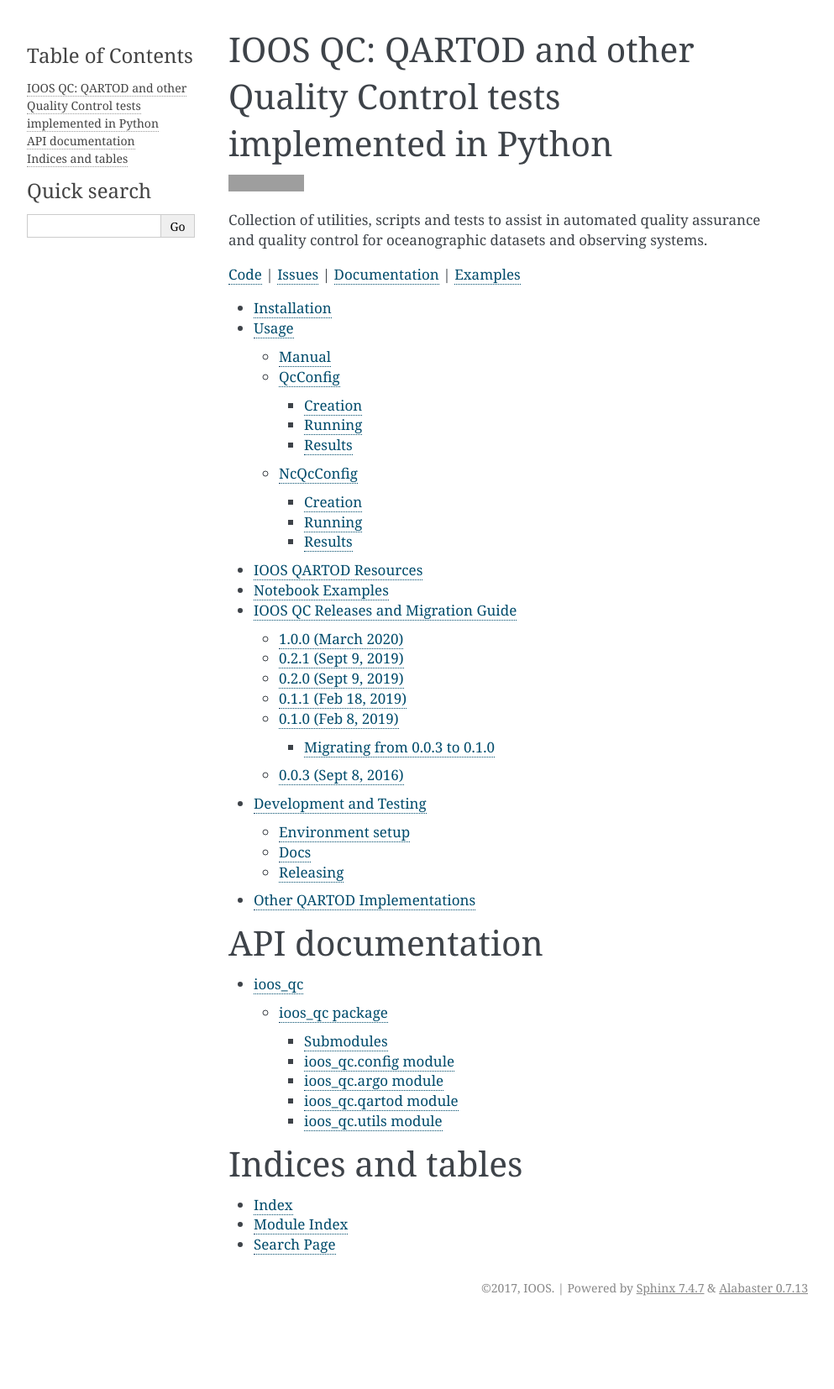
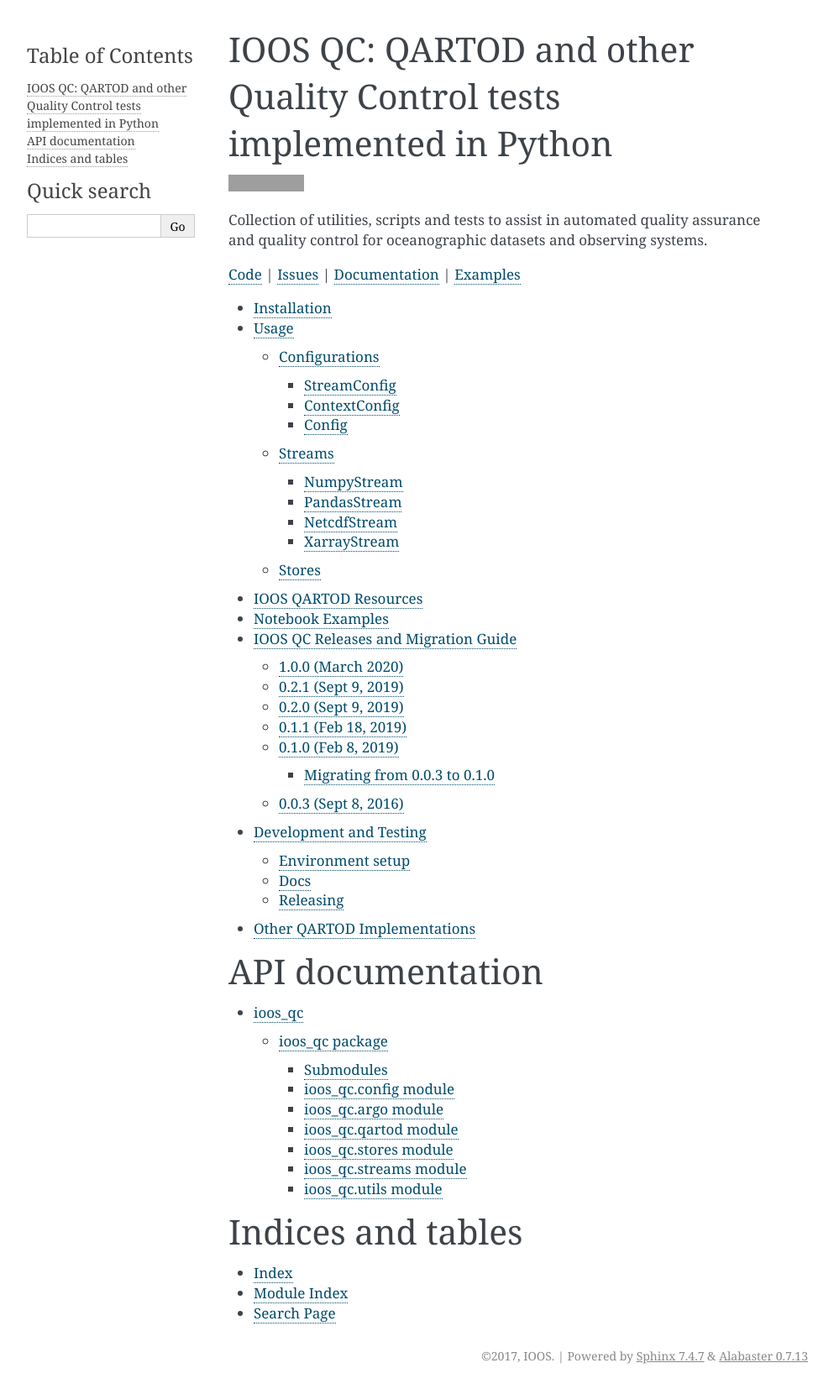
Before and after one commit to ioos/ioos_qc, a Sphinx documentation site: the page built from docs/source/index.rst, in a window 1280 px wide. Shown: the whole page at 84% size, without its empty margins (148-1141 px from the left). Built offline with Sphinx 7.4.7, drawn with Linux system fonts in a browser that asks for light colours; before the commit the page ends 1573 px from its top, so only the background shows below that; some of the changed lines change nothing that is shown; grey boxes are pictures that could not be loaded.

Commit message:
Update docs

```diff
--- a/docs/source/api/ioos_qc.rst
+++ b/docs/source/api/ioos_qc.rst
@@ -2,9 +2,9 @@
 ================
 
 .. automodule:: ioos_qc
-    :members:
-    :undoc-members:
-    :show-inheritance:
+   :members:
+   :undoc-members:
+   :show-inheritance:
 
 Submodules
 ----------
@@ -13,9 +13,9 @@
 ----------------------
 
 .. automodule:: ioos_qc.config
-    :members:
-    :undoc-members:
-    :show-inheritance:
+   :members:
+   :undoc-members:
+   :show-inheritance:
 
 ioos\_qc.argo module
 -----------------------
@@ -29,14 +29,30 @@
 ----------------------
 
 .. automodule:: ioos_qc.qartod
-    :members:
-    :undoc-members:
-    :show-inheritance:
+   :members:
+   :undoc-members:
+   :show-inheritance:
+
+ioos\_qc.stores module
+----------------------
+
+.. automodule:: ioos_qc.stores
+   :members:
+   :undoc-members:
+   :show-inheritance:
+
+ioos\_qc.streams module
+-----------------------
+
+.. automodule:: ioos_qc.streams
+   :members:
+   :undoc-members:
+   :show-inheritance:
 
 ioos\_qc.utils module
 ---------------------
 
 .. automodule:: ioos_qc.utils
-    :members:
-    :undoc-members:
-    :show-inheritance:
+   :members:
+   :undoc-members:
+   :show-inheritance:
--- a/docs/source/conf.py
+++ b/docs/source/conf.py
@@ -42,7 +42,7 @@
     'sphinx.ext.mathjax',
     'sphinx.ext.viewcode',
     'sphinx_autodoc_typehints',
-    "nbsphinx",
+    #"nbsphinx",
 ]
 
 napoleon_google_docstring = True
--- a/docs/source/usage.rst
+++ b/docs/source/usage.rst
@@ -1,50 +1,48 @@
 Usage
 =====
 
-There are three main ways to use the `ioos_qc` project.
+There are three main concepts in the `ioos_qc` project:
 
-- Manual_
-- QcConfig_
-- NcQcConfig_
+- Configurations_: Quality control configuration
+- Streams_: Data source to run quality checks against
+- Stores_: Storage for the quality control results
 
 
-Manual
-------
+
+Configurations
+--------------
+
+Configiration objects represent a collection of quality control tests to run and the parameters for each one. There three main types of `Config` objects:
+
+- StreamConfig_: Configures QC tests for a single stream of data like a ``list``, ``tuple``, ``numpy.ndarray``, ``dask.array``, ``pandas.Series``, ``netCDF4.Variable``, or ``xarray.DataArray``
+- ContextConfig_: A collection of a `region`, a `window` and a list of ``StreamConfig`` objects, suitable for configuring QC for collections of data in a ``pandas.DataFrame``, ``dask.DataFrame``, ``netCDF4.Dataset``, or ``xarray.Dataset``
+- Config_: A collection of ``ContextConfig`` objects, suitable for configuring a single input dataset to be broken up by region and time window before having QC checks applied.
+
+Each confuguration type can be initialized with the following:
+
+- python ``dict`` or ``OrderedDict``
+- JSON/YAML filepath (``str`` or ``Path`` object), ``str``, or ``StringIO``
+
+In addition, the ``ContextConfig`` and ``Config`` objects can be initialized with:
+
+- netCDF4/xarray filepath (``str`` or ``Path`` object) or ``Dataset``
+
+
+StreamConfig
+~~~~~~~~~~~~
+A ``StreamConfig`` object defines a specific `ioos_qc` test module and test function along with the configuration parameters in which to run it with.
+
+Usage
+^^^^^
 
 .. code-block:: python
     :linenos:
-    :caption: Calling a test manually
+    :caption: A basic ``StreamConfig`` object
 
-    from ioos_qc import qartod
-
-    qartod.spike_test(
-        inp=list(range(13)),
-        suspect_span=[1, 11],
-        fail_span=[0, 12]
-    )
-
-
-QcConfig
---------
-
-A `QcConfig` object can be created and used to run checks against multiple streams of input data. To create a `QcConfig` object you may use a `dict` or a file system path in the form of a `str` or `Path` object.
-
-
-You can create an `QcConfig` object from the following:
-
-- python `dict` or `OrderedDict`
-- JSON/YAML filepath (`str` or `Path` object)
-
-Creation
-~~~~~~~~
-
-.. code-block:: python
-    :linenos:
-    :caption: Use a dict to load the QcConfig
-
-    from ioos_qc.config import QcConfig
+    from ioos_qc.config import StreamConfig
 
     config = {
+        'aggregate:': None,
         'qartod': {
             'gross_range_test': {
                 'suspect_span': [1, 11],
@@ -52,291 +50,309 @@
             }
         }
     }
-    q = QcConfig(config)
+    c = StreamConfig(config)
 
+
+ContextConfig
+~~~~~~~~~~~~~
+A ``ContextConfig`` object defines multiple ``StreamConfig`` objects as well as optional `region` and `window` objects.
+
+region
+^^^^^^
+A `GeoJSON` representation of a geographical region. This is processed into a ``shapely.geometry.GeometryCollection`` internally for intersection calculations.
+
+window
+^^^^^^
+An object defining a time window using ``starting`` and ``ending``. Interally this is defined as
+
+.. code-block:: python
+
+    window = namedtuple(
+        'TimeWindow',
+        ('starting', 'ending'),
+        defaults=[None, None]
+    )
+
+Usage
+^^^^^
 
 .. code-block:: python
     :linenos:
-    :caption: With `str` path
+    :caption: A basic ``ContextConfig`` object
 
+    from ioos_qc.config import ContextConfig
+
+    config = """
+        region: null
+        window:
+            starting: 2020-01-01T00:00:00Z
+            ending: 2020-04-01T00:00:00Z
+        streams:
+            variable1:
+                qartod:
+                    location_test:
+                        bbox: [-80, 40, -70, 60]
+            variable2:
+                qartod:
+                    gross_range_test:
+                        suspect_span: [1, 11]
+                        fail_span: [0, 12]
     """
-    qartod:
-        gross_range_test:
-            suspect_span: [1, 11]
-            fail_span:
-                - 0
-                - 12
-    """
-    from ioos_qc.config import QcConfig
-
-    with open(path) as f:
-        q = QcConfig(f.read())
+    c = ContextConfig(config)
+    c = Config(config)  # Also loadable as a Config
 
 
-Running
-~~~~~~~
+Config
+~~~~~~
+The highest level and most flexible configuration object is a ``Config``. It can describe quality control configurations for any number of regions, windows and streams.
 
-Once you have a valid `QcConfig` object, the `run` method will execute all test that are configured within the object against any number of input arguments. The input arguments you supply to the `run` method should match the input arguments of each test. Refer to the API documentation for which tests require which input arguments.
 
-For example, if I want to run the `gross_range_test` and the `location_test` using a single `QcConfig` object I would setup my object like so:
+Usage
+^^^^^
 
 .. code-block:: python
     :linenos:
+    :caption: A basic ``Config`` object
 
-    from ioos_qc.config import QcConfig
+    from ioos_qc.config import Config
 
-    config = {
-        'qartod': {
-            'gross_range_test': {
-                'suspect_span': [1, 11],
-                'fail_span': [0, 12],
-            }
-            'location_test': {
-                'bbox': [-100, -40, 100, 40]
-            }
-        }
-    }
-    q = QcConfig(config)
+    config = """
+        contexts:
+            -   region: null
+                window:
+                    starting: 2020-01-01T00:00:00Z
+                    ending: 2020-04-01T00:00:00Z
+                streams:
+                    variable1:
+                        qartod:
+                            location_test:
+                                bbox: [-80, 40, -70, 60]
+                    variable2:
+                        qartod:
+                            gross_range_test:
+                                suspect_span: [1, 11]
+                                fail_span: [0, 12]
+            -   region: null
+                window:
+                    starting: 2020-01-01T00:00:00Z
+                    ending: 2020-04-01T00:00:00Z
+                streams:
+                    variable1:
+                        qartod:
+                            location_test:
+                                bbox: [-80, 40, -70, 60]
+                    variable2:
+                        qartod:
+                            gross_range_test:
+                                suspect_span: [1, 11]
+                                fail_span: [0, 12]
+    """
+    c = Config(config)
 
-* `gross_range_test` requires the parameter `inp`.
-* `location_test` requires the parameters `lon` and `lat`.
+
+Streams
+-------
+
+Streams represent the data input types for running quality control tests. A user "runs" a stream of data through a collection of quality control tests defined by a Config_. A list of possible Streams can be found in the :ref:`Streams API<ioos\_qc.streams module>`.
+
+
+NumpyStream
+~~~~~~~~~~~
 
 .. code-block:: python
     :linenos:
+    :caption: An example of a NumpyStream
 
-    results = q.run(
-        inp=list(range(13))  # To satisfy `gross_range_test`
-        lat=[ -41,  -40, -39, 0, 39,  40,  41],  # To satisfy `location_test`
-        lon=[-101, -100, -99, 0, 99, 100, 101],  # To satisfy `location_test`
-     )
+    import numpy as np
+    import pandas as pd
+    from ioos_qc.config import Config
+    from ioos_qc.streams import NumpyStream
 
-All arguments can also be specified in the config object:
+    config = """
+        window:
+            starting: 2020-01-01T00:00:00Z
+            ending: 2020-04-01T00:00:00Z
+        streams:
+            variable1:
+                qartod:
+                    aggregate:
+                    gross_range_test:
+                        suspect_span: [20, 30]
+                        fail_span: [10, 40]
+    """
+    c = Config(config)
+
+    rows = 50
+    tinp = pd.date_range(start='01/01/2020', periods=rows, freq='D').values
+    inp = np.arange(0, tinp.size)
+    zinp = np.full_like(tinp, 2.0)
+    lat = np.full_like(tinp, 36.1)
+    lon = np.full_like(tinp, -76.5)
+
+    # Setup the stream
+    ns = NumpyStream(inp, tinp, zinp, lat, lon)
+    # Pass the run method the config to use
+    results = ns.run(c)
+
+
+PandasStream
+~~~~~~~~~~~~
+
+A PandasStream pulls all required information to run the qc tests from a single DataFrame. If the axes column names are not in ``time``, ``z``, ``lat``, ``lon`` or ``geom``, you may provide them as key word arguments. See the API docs for more information.
 
 .. code-block:: python
     :linenos:
+    :caption: An example of a PandasStream
 
-    config = {
-        'qartod': {
-            'gross_range_test': {
-                'suspect_span': [1, 11],
-                'fail_span': [0, 12],
-                'inp': [0, 1, 2, 3, 4, 5, 6, 7, 8, 9, 10, 11 12]
-            }
-            'location_test': {
-                'bbox': [-100, -40, 100, 40],
-                'lat':  [ -41,  -40, -39, 0, 39,  40,  41],
-                'lon':  [-101, -100, -99, 0, 99, 100, 101],
-            }
-        }
+    import numpy as np
+    import pandas as pd
+    from ioos_qc.config import Config
+    from ioos_qc.streams import PandasStream
+
+    config = """
+        contexts:
+            -   window:
+                    starting: 2020-01-01T00:00:00Z
+                    ending: 2020-02-01T00:00:00Z
+                streams:
+                    variable1:
+                        qartod:
+                            aggregate:
+                            gross_range_test:
+                                suspect_span: [3, 4]
+                                fail_span: [2, 5]
+                    variable2:
+                        qartod:
+                            aggregate:
+                            gross_range_test:
+                                suspect_span: [23, 24]
+                                fail_span: [22, 25]
+            -   window:
+                    starting: 2020-02-01T00:00:00Z
+                    ending: 2020-03-01T00:00:00Z
+                streams:
+                    variable1:
+                        qartod:
+                            aggregate:
+                            gross_range_test:
+                                suspect_span: [43, 44]
+                                fail_span: [42, 45]
+                    variable2:
+                        qartod:
+                            aggregate:
+                            gross_range_test:
+                                suspect_span: [23, 24]
+                                fail_span: [22, 25]
+    """
+    c = Config(config)
+
+    rows = 50
+    data_inputs = {
+        'time': pd.date_range(start='01/01/2020', periods=rows, freq='D'),
+        'z': 2.0,
+        'lat': 36.1,
+        'lon': -76.5,
+        'variable1': np.arange(0, rows),
+        'variable2': np.arange(0, rows),
     }
-    q = QcConfig(config)
-    results = q.run()
+    df = pd.DataFrame(data_inputs)
+
+    # Setup the stream
+    ps = PandasStream(df)
+    # ps = PandasStream(df, time='time', z='z', lat='lat', lon='lon', geom='geom')
+    # Pass the run method the config to use
+    results = ps.run(c)
 
 
-Results
-~~~~~~~
+NetcdfStream
+~~~~~~~~~~~~
 
-The results of a `QcConfig.run(...)` is a python OrderedDict that has the same structure as the
-config object. The leaves (test parameters) are replaced by the results of each test.
+A subset of the NumpyStream, the NetcdfStream simply extracts numpy arrays from variables within a netCDF file and passes them through as arrays to NumpyStream. If you are using this class you should look towards the XarrayStream class which subsets more efficiently.
 
 .. code-block:: python
     :linenos:
-    :caption: Example results object
+    :caption: An example of a NetcdfStream
 
-    from ioos_qc.config import NcQcConfig
+    import numpy as np
+    import xarray as xr
+    import pandas as pd
+    from ioos_qc.config import Config
+    from ioos_qc.streams import NetcdfStream
 
-    config = {
-        'qartod': {
-            'gross_range_test': {
-                'suspect_span': [1, 11],
-                'fail_span': [0, 12],
-            }
-            'location_test': {
-                'bbox': [-100, -40, 100, 40]
-            }
-        }
+    config = """
+        window:
+            starting: 2020-01-01T00:00:00Z
+            ending: 2020-04-01T00:00:00Z
+        streams:
+            variable1:
+                qartod:
+                    aggregate:
+                    gross_range_test:
+                        suspect_span: [20, 30]
+                        fail_span: [10, 40]
+    """
+    c = Config(config)
+
+    rows = 50
+    data_inputs = {
+        'time': pd.date_range(start='01/01/2020', periods=rows, freq='D'),
+        'z': 2.0,
+        'lat': 36.1,
+        'lon': -76.5,
+        'variable1': np.arange(0, rows),
     }
+    df = pd.DataFrame(data_inputs)
+    ds = xr.Dataset.from_dataframe(df)
 
-    qc = QcConfig(config)
-    results = qc.run(...)
+    # Setup the stream
+    ns = NetcdfStream(ds)
+    # ns = NetcdfStream(ds, time='time', z='z', lat='lat', lon='lon')
+    # Pass the run method the config to use
+    results = ns.run(c)
 
-    print(results)
-    'qartod': {
-        'gross_range_test': gross_range_tests return value,
-        'location_test': location_test return value
-    }
-
-
-
-NcQcConfig
-----------
-
-A `NcQcConfig` object is meant to mimic how QC information would be stored and represented in a
-netCDF file. It is composed of a top level key that is the variable name that should be the subject
-of the QC checks defined underneath it. The checks are defined as `QcConfig` compatible objects.
-You can think of `NcQcConfig` objects as linking a series of `QcConfig` objects to a single set
-of input data.
-
-You can create an `NcQcConfig` object from the following:
-
-- python `dict` or `OrderedDict`
-- JSON/YAML filepath (`str` or `Path` object)
-- `netCDF4` filepath (`str` or `Path` object)
-- `netCDF4.Dataset` object
-
-
-Creation
-~~~~~~~~
+XarrayStream
+~~~~~~~~~~~~
 
 .. code-block:: python
     :linenos:
-    :caption: Load a python dict
+    :caption: An example of a XarrayStream
 
-    from ioos_qc.config import NcQcConfig
+    import numpy as np
+    import xarray as xr
+    import pandas as pd
+    from ioos_qc.config import Config
+    from ioos_qc.streams import XarrayStream
 
-    config = {
-        'data1': {
-            'qartod': {
-                'gross_range_test': {
-                    'suspect_span': [1, 11],
-                    'fail_span': [0, 12],
-                }
-            }
-        }
+    config = """
+        window:
+            starting: 2020-01-01T00:00:00Z
+            ending: 2020-04-01T00:00:00Z
+        streams:
+            variable1:
+                qartod:
+                    aggregate:
+                    gross_range_test:
+                        suspect_span: [20, 30]
+                        fail_span: [10, 40]
+    """
+    c = Config(config)
+
+    rows = 50
+    data_inputs = {
+        'time': pd.date_range(start='01/01/2020', periods=rows, freq='D'),
+        'z': 2.0,
+        'lat': 36.1,
+        'lon': -76.5,
+        'variable1': np.arange(0, rows),
     }
-    q = NcQcConfig(config)
+    df = pd.DataFrame(data_inputs)
+    ds = xr.Dataset.from_dataframe(df)
 
+    # Setup the stream
+    xs = XarrayStream(ds)
+    # xs = XarrayStream(ds, time='time', z='z', lat='lat', lon='lon')
+    # Pass the run method the config to use
+    results = xs.run(c)
 
-.. code-block:: python
-    :linenos:
-    :caption: Use a `netCDF4.Dataset` to load the NcQcConfig
-
-    from ioos_qc.config import NcQcConfig
-
-    config = {
-        'suspect_span': [1, 11],
-        'fail_span': [0, 12]
-    }
-    data = range(10)
-
-    with nc4.Dataset(path, 'w') as ncd:
-        ncd.createDimension('time', len(data))
-        data1 = ncd.createVariable('data1', 'f8', ('time',))
-        data1.standard_name = 'air_temperature'
-        data1[:] = data
-
-        qc1 = ncd.createVariable('qc1', 'b')
-        qc1.setncattr('ioos_qc_module', 'qartod')
-        qc1.setncattr('ioos_qc_test',   'gross_range_test')
-        qc1.setncattr('ioos_qc_target', 'data1')
-        qc1.setncattr('ioos_qc_config', json.dumps(config))
-
-    q = NcQcConfig(path)
-
-
-
-Running
-~~~~~~~
-
-Once you have a valid `NcQcConfig` object, the `run` method will execute all of the tests that are configured within the object against a `netCDF.Dataset` or `netCDF4` file path. Like a `QcConfig` object, you may pass additional input parameters into the `run` method to passthough into the individual qc tests. `NcQcConfig` will automatically use the full array of values on each data variable you have defined (top level key in the config object) as the `inp` parameter. Refer to the API documentation for which tests require which input arguments.
-
-The `run` method does not alter the passed in `netCDF4.Dataset` object (it is opened read only).
-It is only used to pull the data from each variable to pass into each test.
-
-For example, if I want to run the `gross_range_test` and the `location_test` using a single `QcConfig` object I would setup my object like so:
-
-.. code-block:: python
-    :linenos:
-
-    from ioos_qc.config import NcQcConfig
-
-    config = {
-        'data1': {
-            'qartod': {
-                'gross_range_test': {
-                    'suspect_span': [1, 11],
-                    'fail_span': [0, 12]
-                }
-            }
-        }
-    }
-
-    qc = NcQcConfig(config)
-
-    # Note that the data from the netCDF variable `data1`
-    # will be passed as the `inp` parameter automatically so
-    # we can omit it here. We can also pass in `inp` manually
-    # to override the default behavior if we so choose.
-    ncresults = qc.run(path)
-
-
-Results
-~~~~~~~
-
-The results of a `NcQcConfig.run(...)` is a python OrderedDict that has the same structure as the
-config object. The leaves (test parameters) are replaced by the results of each test.
-
-.. code-block:: python
-    :linenos:
-    :caption: Example results object
-
-    from ioos_qc.config import NcQcConfig
-
-    config = {
-        'data1': {
-            'qartod': {
-                'gross_range_test': {
-                    'suspect_span': [1, 11],
-                    'fail_span': [0, 12]
-                }
-            }
-        }
-    }
-
-    qc = NcQcConfig(config)
-    results = qc.run(...)
-
-    print(results)
-    'data1': {
-        'qartod': {
-            'gross_range_test': gross_range_test return value
-        }
-    }
-
-
-You can save a result object back to a netCDF file by calling the `save_to_netcdf` function on
-an `NcQcConfig` object. This will alter the `netCDF4` file or `netCDF4.Dataset` object passed into
-it by creating new variables for any tests present in the result object that are also present in the
-config object. If existing variables matching the QC test are found it will update them with the
-new result data and config attributes.
-
-After saving a results object to a netCDF files, that file will be able to load the exact `NcQcConfig`
-object used to define and run the quality variables available in the file. This is very powerful!
-
-
-.. code-block:: python
-    :linenos:
-    :caption: Example save to netcdf and load config object again
-
-    from ioos_qc.config import NcQcConfig
-
-    config = {
-        'data1': {
-            'qartod': {
-                'gross_range_test': {
-                    'suspect_span': [1, 11],
-                    'fail_span': [0, 12]
-                }
-            }
-        }
-    }
-
-    qc1 = NcQcConfig(config)
-    results1 = qc1.run(...)
-    qc1.save_to_netcdf(path, results1)
-
-    qc2 = NcQcConfig(path):
-    results2 = qc2.run(...)
-
-    assert results1 == results2
-    assert qc1 == qc2
+Stores
+------
```
